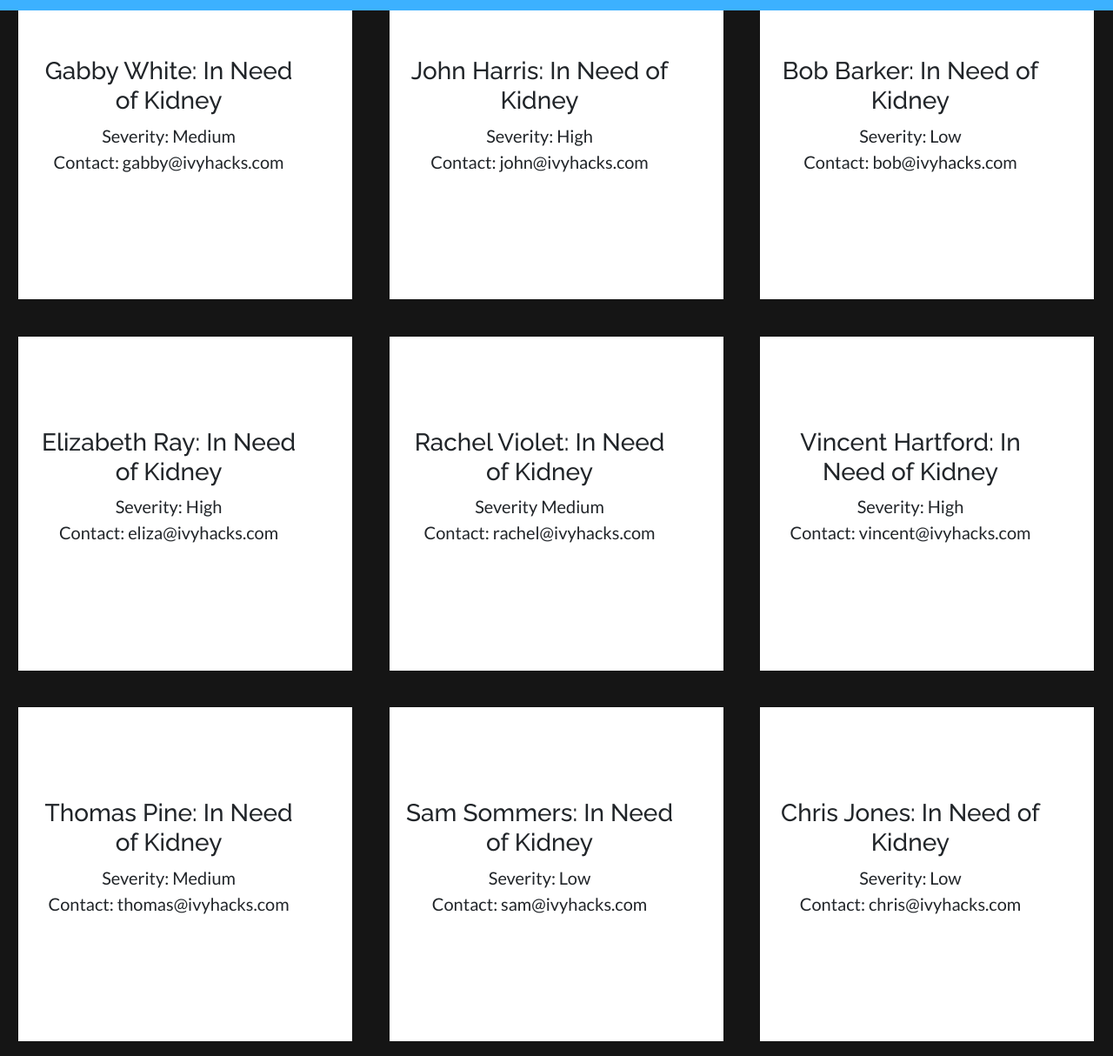
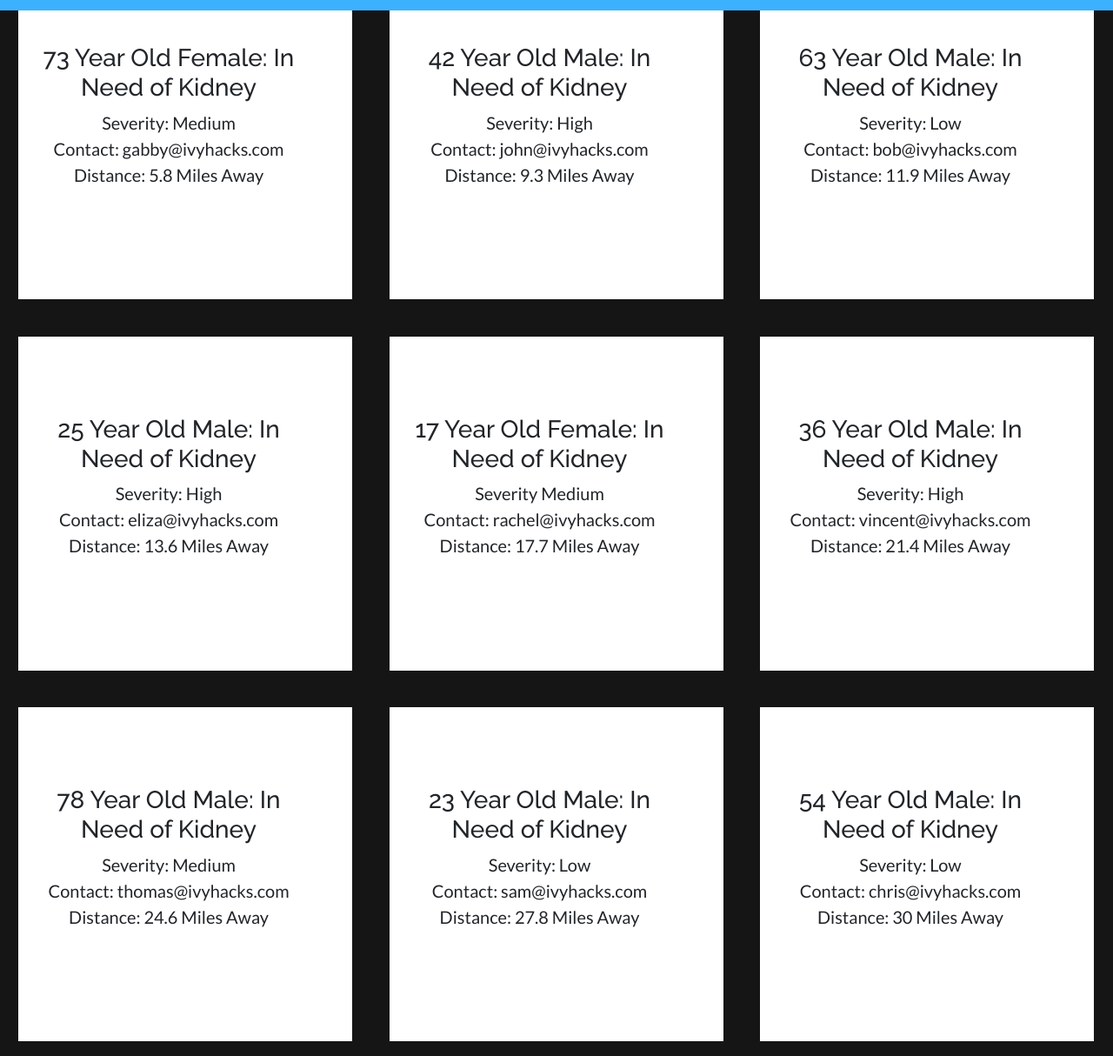
Before and after one commit to gauripala/ivyhacks, a plain HTML site: page search.html in a window 1280 px wide. Shown: the part 61-1275 px from the top of the page at 87% size. Drawn offline with nearby package versions, Linux system fonts and the light colour scheme.

Commit message:
changed names to ages

```diff
--- a/search.html
+++ b/search.html
@@ -60,13 +60,16 @@
         <div class="table">
             <div class="table-cell">
                 <h3>
-                    Gabby White: In Need of Kidney
+                    73 Year Old Female: In Need of Kidney
                 </h3>
                 <p>
                     Severity: Medium
                 </p>
                 <p>
                     Contact: gabby@ivyhacks.com
+                </p>
+                <p>
+                    Distance: 5.8 Miles Away
                 </p>
             </div>
         </div>
@@ -77,13 +80,16 @@
         <div class="table">
             <div class="table-cell">
                     <h3>
-                    John Harris: In Need of Kidney
+                    42 Year Old Male: In Need of Kidney
                 </h3>
                 <p>
                     Severity: High
                 </p>
                 <p>
                     Contact: john@ivyhacks.com
+                </p>
+                <p>
+                    Distance: 9.3 Miles Away
                 </p>
             </div>
         </div>
@@ -94,13 +100,16 @@
         <div class="table">
              <div class="table-cell">
                     <h3>
-                    Bob Barker: In Need of Kidney
+                    63 Year Old Male: In Need of Kidney
                 </h3>
                 <p>
                     Severity: Low
                 </p>
                 <p>
                     Contact: bob@ivyhacks.com
+                </p>
+                <p>
+                    Distance: 11.9 Miles Away
                 </p>
             </div>
         </div>
@@ -114,13 +123,16 @@
         <div class="table">
              <div class="table-cell">
                     <h3>
-                    Elizabeth Ray: In Need of Kidney
+                    25 Year Old Male: In Need of Kidney
                 </h3>
                 <p>
                     Severity: High
                 </p>
                 <p>
                     Contact: eliza@ivyhacks.com
+                </p>
+                <p>
+                    Distance: 13.6 Miles Away
                 </p>
             </div>
         </div>
@@ -131,13 +143,16 @@
         <div class="table">
              <div class="table-cell">
                     <h3>
-                    Rachel Violet: In Need of Kidney
+                    17 Year Old Female: In Need of Kidney
                 </h3>
                 <p>
                     Severity Medium
                 </p>
                 <p>
                     Contact: rachel@ivyhacks.com
+                </p>
+                <p>
+                    Distance: 17.7 Miles Away
                 </p>
             </div>
         </div>
@@ -148,13 +163,16 @@
         <div class="table">
              <div class="table-cell">
                     <h3>
-                    Vincent Hartford: In Need of Kidney
+                    36 Year Old Male: In Need of Kidney
                 </h3>
                 <p>
                     Severity: High
                 </p>
                 <p>
                     Contact: vincent@ivyhacks.com
+                </p>
+                <p>
+                    Distance: 21.4 Miles Away
                 </p>
             </div>
         </div>
@@ -168,13 +186,16 @@
         <div class="table">
              <div class="table-cell">
                     <h3>
-                    Thomas Pine: In Need of Kidney
+                    78 Year Old Male: In Need of Kidney
                 </h3>
                 <p>
                     Severity: Medium
                 </p>
                 <p>
                     Contact: thomas@ivyhacks.com
+                </p>
+                <p>
+                    Distance: 24.6 Miles Away
                 </p>
             </div>
         </div>
@@ -185,13 +206,16 @@
         <div class="table">
             <div class="table-cell">
                     <h3>
-                    Sam Sommers: In Need of Kidney
+                    23 Year Old Male: In Need of Kidney
                 </h3>
                 <p>
                     Severity: Low
                 </p>
                 <p>
                     Contact: sam@ivyhacks.com
+                </p>
+                <p>
+                    Distance: 27.8 Miles Away
                 </p>
             </div>
         </div>
@@ -202,13 +226,16 @@
         <div class="table">
             <div class="table-cell">
                     <h3>
-                    Chris Jones: In Need of Kidney
+                    54 Year Old Male: In Need of Kidney
                 </h3>
                 <p>
                     Severity: Low
                 </p>
                 <p>
                     Contact: chris@ivyhacks.com
+                </p>
+                <p>
+                    Distance: 30 Miles Away
                 </p>
             </div>
         </div>
```
